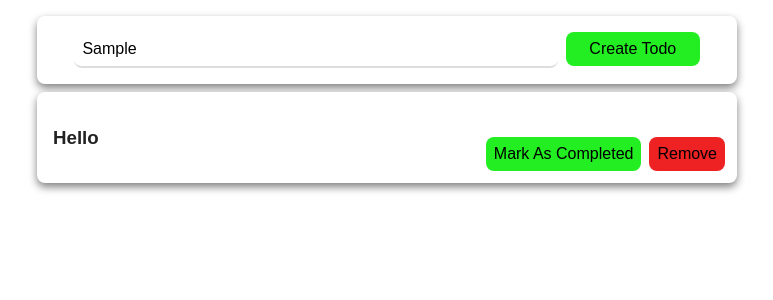
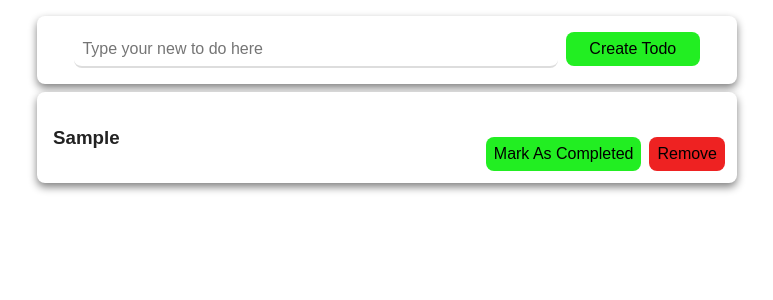
Before and after one commit to WanShahrizan/react-todo, a React (Vite) app: page / in a window 1280 px wide. Both pictures are taken after typing "Sample" into the empty fields and a click on the button "Create Todo". Shown: the top 300 px of the page, without its empty margins (277-1050 px from the left). Built offline with nearby package versions, Linux system fonts and the light colour scheme.

Commit message:
Latest with Redux Thunk

```diff
--- a/src/index.js
+++ b/src/index.js
@@ -1,5 +1,20 @@
 import React from "react";
 import ReactDOM from "react-dom";
+import { persistStore } from "redux-persist";
+import { PersistGate } from "redux-persist/lib/integration/react";
+import { Provider } from "react-redux";
+import { configureStore } from "./store";
+
 import App from "./App.js";
 
-ReactDOM.render(<App />, document.getElementById("root"));
+const store = configureStore();
+const persistor = persistStore(store);
+
+ReactDOM.render(
+  <Provider store={store}>
+    <PersistGate loading={<div>Loading...</div>} persistor={persistor}>
+      <App />
+    </PersistGate>
+  </Provider>,
+  document.getElementById("root")
+);
--- /dev/null
+++ b/src/store.js
@@ -0,0 +1,27 @@
+import { createStore, combineReducers } from "redux";
+import { persistReducer } from "redux-persist";
+import storage from "redux-persist/lib/storage";
+import autoMergeLevel2 from "redux-persist/lib/stateReconciler/autoMergeLevel2";
+import thunk from "redux-thunk";
+import { composeWithDevTools } from "redux-devtools-extension";
+import { todos } from "./todos/reducers";
+
+const reducers = {
+  todos,
+};
+
+const persistConfig = {
+  key: "root",
+  storage,
+  stateReconciler: autoMergeLevel2,
+};
+
+const rootReducer = combineReducers(reducers);
+
+const persistedReducer = persistReducer(persistConfig, rootReducer);
+
+export const configureStore = () =>
+  createStore(
+    persistedReducer,
+    window.__REDUX_DEVTOOLS_EXTENSION__ && window.__REDUX_DEVTOOLS_EXTENSION__()
+  );
--- a/src/todos/NewTodoForm2.js
+++ b/src/todos/NewTodoForm2.js
@@ -1,8 +1,10 @@
 import React, { useState } from "react";
+import { connect } from "react-redux";
+import { createTodo } from "./actions";
 
 import "./NewTodoForm.css";
 
-function NewTodoFormTwo() {
+function NewTodoFormTwo({ todos, onCreatePressed }) {
   const [inputValue, setInputValue] = useState("");
 
   function updateInput(event) {
@@ -18,9 +20,31 @@ function NewTodoFormTwo() {
         value={inputValue}
         onChange={updateInput}
       />
-      <button className="new-todo-button">Create Todo</button>
+      <button
+        onClick={() => {
+          const isDuplicateText = todos.some(
+            (todo) => todo.text === inputValue
+          );
+          if (!isDuplicateText) {
+            onCreatePressed(inputValue);
+            setInputValue("");
+          }
+        }}
+        className="new-todo-button"
+      >
+        Create Todo
+      </button>
     </div>
   );
 }
 
-module.exports = NewTodoFormTwo;
+//Object represent entire redux state (take the state object)
+const mapStateToProps = (state) => ({
+  todos: state.todos,
+});
+
+const mapDispatchToProps = (dispatch) => ({
+  onCreatePressed: (text) => dispatch(createTodo(text)),
+});
+
+module.exports = connect(mapStateToProps, mapDispatchToProps)(NewTodoFormTwo);
--- a/src/todos/TodoList.js
+++ b/src/todos/TodoList.js
@@ -1,22 +1,33 @@
 const React = require("react");
+import { connect } from "react-redux";
 const NewTodoFormTwo = require("./NewTodoForm2");
 const TodoListItem = require("./TodoListItem");
+import { removeTodo, markTodoAsCompleted } from "./actions";
 
 import "./TodoList.css";
 
-function TodoList({ todos = [{ text: "Hello" }] }) {
+function TodoList({ todos = [], onRemovePressed, onCompletedPressed }) {
   return (
     <div className="list-wrapper">
       <NewTodoFormTwo />
       {todos.map((todo) => (
-        <TodoListItem todo={todo} />
+        <TodoListItem
+          todo={todo}
+          onRemovePressed={onRemovePressed}
+          onCompletedPressed={onCompletedPressed}
+        />
       ))}
     </div>
   );
 }
 
-// {todos.map(function (todo) {
-//     <TodoListItem todo={todo} />;
-//   })}
+const mapStateToProps = (state) => ({
+  todos: state.todos,
+});
 
-module.exports = TodoList;
+const mapDispatchToProps = (dispatch) => ({
+  onRemovePressed: (text) => dispatch(removeTodo(text)),
+  onCompletedPressed: (text) => dispatch(markTodoAsCompleted(text)),
+});
+
+module.exports = connect(mapStateToProps, mapDispatchToProps)(TodoList);
--- a/src/todos/TodoListItem.js
+++ b/src/todos/TodoListItem.js
@@ -1,13 +1,25 @@
 const React = require("react");
 import "./TodoListItem.css";
 
-function TodoListItem({ todo }) {
+function TodoListItem({ todo, onRemovePressed, onCompletedPressed }) {
   return (
     <div className="todo-item-container">
       <h3>{todo.text}</h3>
       <div className="buttons-container">
-        <button className="completed-button">Mark As Completed</button>
-        <button className="remove-button">Remove</button>
+        {todo.isCompleted ? null : (
+          <button
+            onClick={() => onCompletedPressed(todo.text)}
+            className="completed-button"
+          >
+            Mark As Completed
+          </button>
+        )}
+        <button
+          onClick={() => onRemovePressed(todo.text)}
+          className="remove-button"
+        >
+          Remove
+        </button>
       </div>
     </div>
   );
--- /dev/null
+++ b/src/todos/actions.js
@@ -0,0 +1,17 @@
+export const CREATE_TODO = "CREATE_TODO";
+export const createTodo = (text) => ({
+  type: CREATE_TODO,
+  payload: { text },
+});
+
+export const REMOVE_TODO = "REMOVE_TODO";
+export const removeTodo = (text) => ({
+  type: REMOVE_TODO,
+  payload: { text },
+});
+
+export const MARK_TODO_AS_COMPLETED = "MARK_TODO_AS_COMPLETED";
+export const markTodoAsCompleted = (text) => ({
+  type: MARK_TODO_AS_COMPLETED,
+  payload: { text },
+});
--- /dev/null
+++ b/src/todos/reducers.js
@@ -0,0 +1,31 @@
+import { CREATE_TODO, MARK_TODO_AS_COMPLETED, REMOVE_TODO } from "./actions";
+
+export const todos = (state = [], action) => {
+  const { type, payload } = action;
+
+  switch (type) {
+    case CREATE_TODO: {
+      const { text } = payload;
+      const newTodo = {
+        text,
+        isCompleted: false,
+      };
+      return state.concat(newTodo);
+    }
+    case REMOVE_TODO: {
+      const { text } = payload;
+      return state.filter((todo) => todo.text !== text);
+    }
+    case MARK_TODO_AS_COMPLETED: {
+      const { text } = payload;
+      return state.map((todo) => {
+        if (todo.text === text) {
+          return { ...todo, isCompleted: true };
+        }
+        return todo;
+      });
+    }
+    default:
+      return state;
+  }
+};
```
Also changed, not shown: package.json (+8 -1 lines), .babelrc, 1 other file (tests, documents, lock files or other folders).
